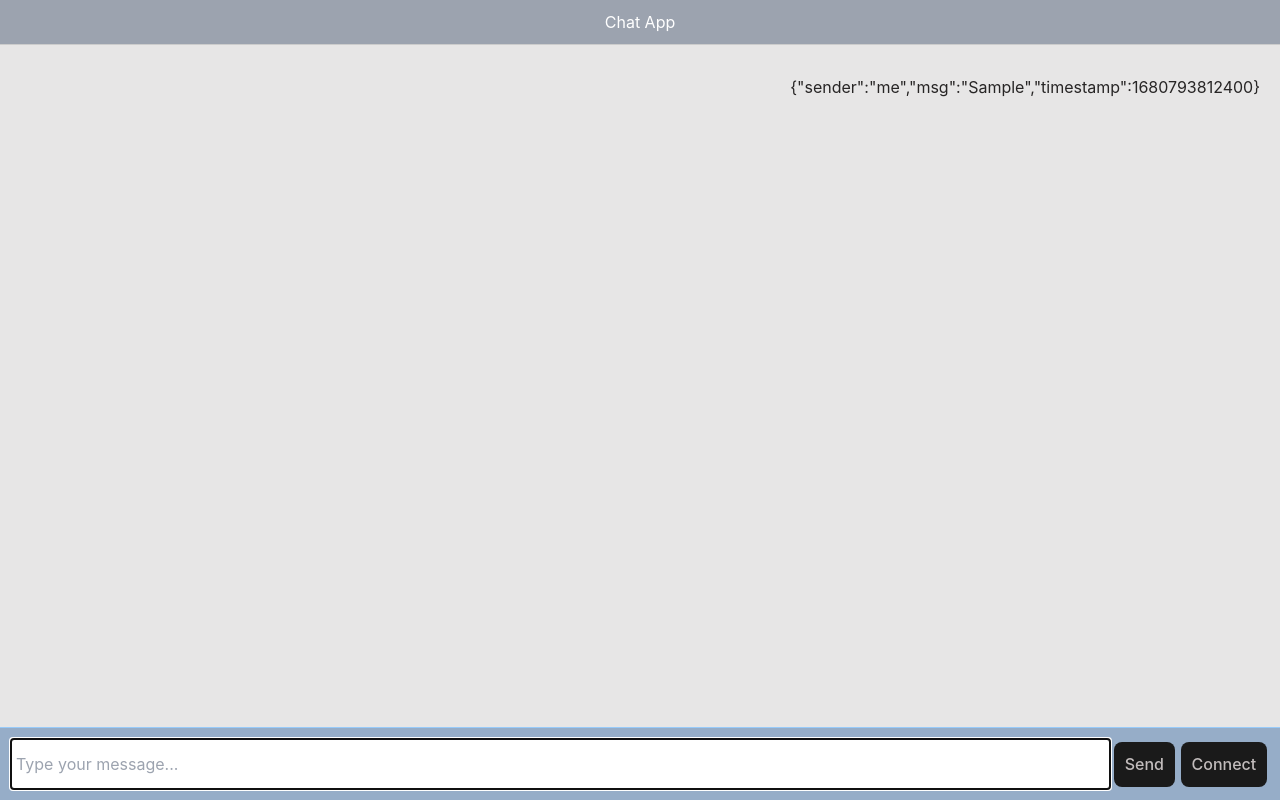
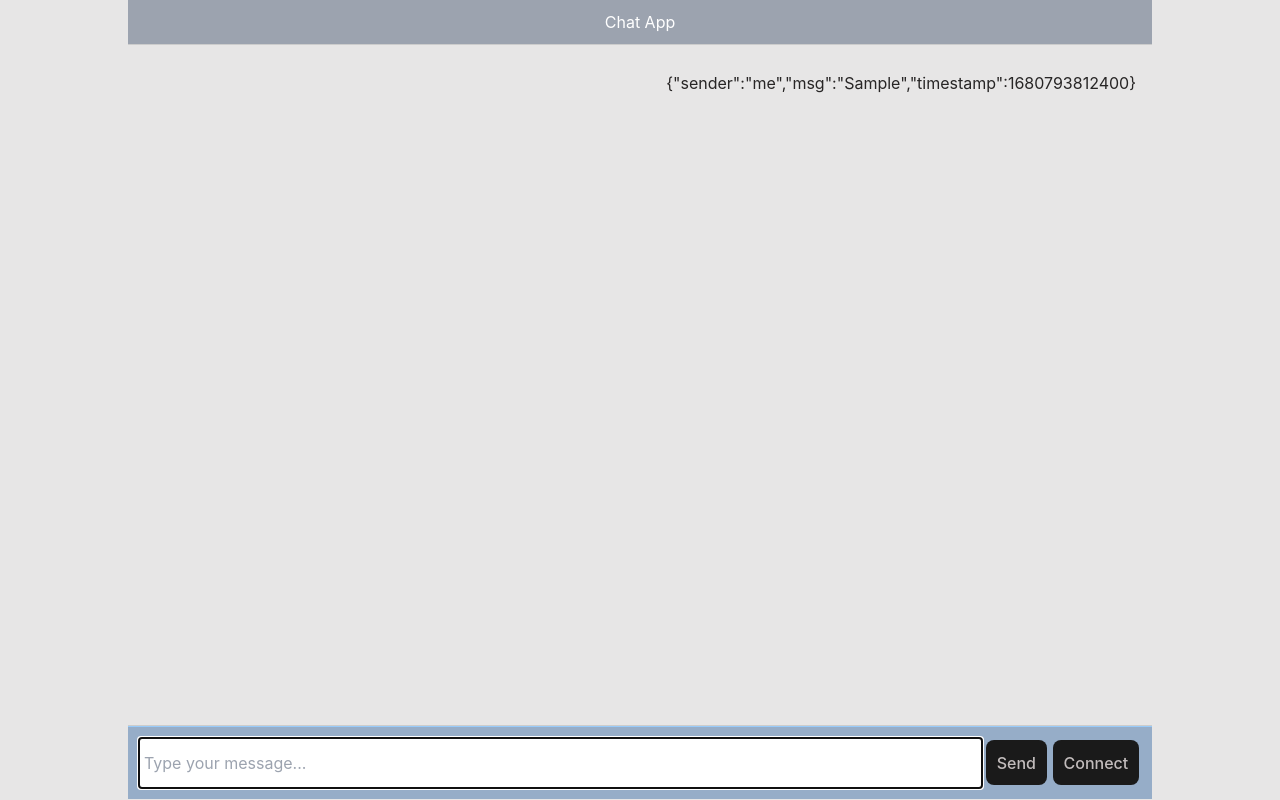
Before and after one commit to haalcala/portfolio, a React (Vite) app in the folder javascript/reactjs/simple_chat/client1/: page / in a window 1280 px wide. Both pictures are taken after typing "Sample" into the empty fields and a click on the button "Send". Built offline with nearby package versions, Linux system fonts and the light colour scheme.

Commit message:
reactjs simple chat

```diff
--- a/javascript/reactjs/simple_chat/client1/src/App.jsx
+++ b/javascript/reactjs/simple_chat/client1/src/App.jsx
@@ -137,18 +137,17 @@ export default function App() {
 
   function NewMessagesOverlay() {
     return (
-      <div className="new-messages-overlay">
+      <div className="new-messages-overlay ">
         <hr color="lightgray" className="my-1 h-[2px] w-[100%]" />
-        <div className="absolute z-10 top-[-10px] bg-white px-1">
+        <div className="absolute z-10 top-[-10px] bg-slate-400 px-2 rounded-md border-gray-100 border-solid">
           {new_messages.length} new {new_messages.length > 1 ? 'messages' : 'message'}
-
         </div>
       </div>
     );
   };
 
   function RenderMessage(message, index) {
-    return <div key={index} className={"p-5 w-[80%] rounded-md " + (message.sender == "server" ? "bg-blue-200" : "ml-auto text-right")}>
+    return <div key={index} className={"p-2 m-2 w-[80%] rounded-md " + (message.sender == "server" ? "bg-blue-200" : "ml-auto text-right")}>
       {JSON.stringify(message)}
     </div>
   }
@@ -161,8 +160,11 @@ export default function App() {
     <div className="chat-messages">
       <div onScroll={handleScroll}>
         {messages.map(RenderMessage)}
-        {new_messages.length > 0 && <NewMessagesOverlay />}
-        {new_messages.length > 0 && new_messages.map(RenderMessage)}
+        {
+          new_messages.length > 0 && <div className="bg-blue-100 py-1 rounded-md">
+            <NewMessagesOverlay />
+            {new_messages.length > 0 && new_messages.map(RenderMessage)}
+          </div>}
         <div ref={messagesEndRef} />
       </div>
 
--- a/javascript/reactjs/simple_chat/client1/src/UseWebsocket.ts
+++ b/javascript/reactjs/simple_chat/client1/src/UseWebsocket.ts
@@ -30,9 +30,9 @@ export default function UseWebsocket(client_id) {
 
     let socket
 
-    // if (ws.current) {
-    //   ws.current.disconnect();
-    // }
+    if (ws.current) {
+      ws.current.disconnect();
+    }
 
     socket = io("http://" + window.location.host, { autoConnect: false, transports: ["websocket"] });
     ws.current = socket;
@@ -69,7 +69,7 @@ export default function UseWebsocket(client_id) {
       socket.on("send_lots_resp", (data) => {
         console.log("-----> websocket: data:", data);
 
-        dispatch.current(app_actions.sendMessage(data))
+        dispatch.current(app_actions.setNewMessage({ sender: "server", msg: data, timestamp: new Date().toISOString() }))
       });
 
     }
--- a/javascript/reactjs/simple_chat/client1/src/index.css
+++ b/javascript/reactjs/simple_chat/client1/src/index.css
@@ -17,6 +17,11 @@
     -webkit-font-smoothing: antialiased;
     -moz-osx-font-smoothing: grayscale;
     -webkit-text-size-adjust: 100%;
+
+    display: flex;
+    flex-direction: column;
+    justify-content: center;
+    align-items: center;
 }
 
 a {
@@ -32,10 +37,15 @@ a:hover {
 body {
     margin: 0;
     display: flex;
+    flex-direction: column;
+    justify-content: stretch;
     /* place-items: center; */
     /* min-width: 320px; */
     min-height: 100vh;
     color: #272525;
+
+    width: 100vw;
+    max-width: 1024px;
 }
 
 h1 {
@@ -104,10 +114,11 @@ button:focus-visible {
 .chat-container {
     display: flex;
     flex-direction: column;
-    height: 100%;
-    width: 100%;
+    /* height: 100%; */
+    /* width: 100%; */
     /* position: relative; */
-    width: 100vw;
+    /* min-width: 640px; */
+
 }
 
 .chat-header {
@@ -129,12 +140,13 @@ button:focus-visible {
     overflow-y: auto;
     margin-bottom: 10px;
     /* border: 1px solid red; */
-    height: calc(100vh - 120px);
+    height: calc(100vh - 150px);
+    overflow-x: hidden;
 }
 
 .chat-input {
-    position: fixed;
-    bottom: 0;
+    /* position: fixed; */
+    /* bottom: 0; */
     width: 100%;
     padding: 10px;
     background-color: #96adc8;
@@ -152,6 +164,7 @@ button:focus-visible {
     padding: 5px;
     border: 1px solid #ccc;
     border-radius: 3px;
+    color: #e7e6e6;
 }
 
 .new-messages-overlay {
```
